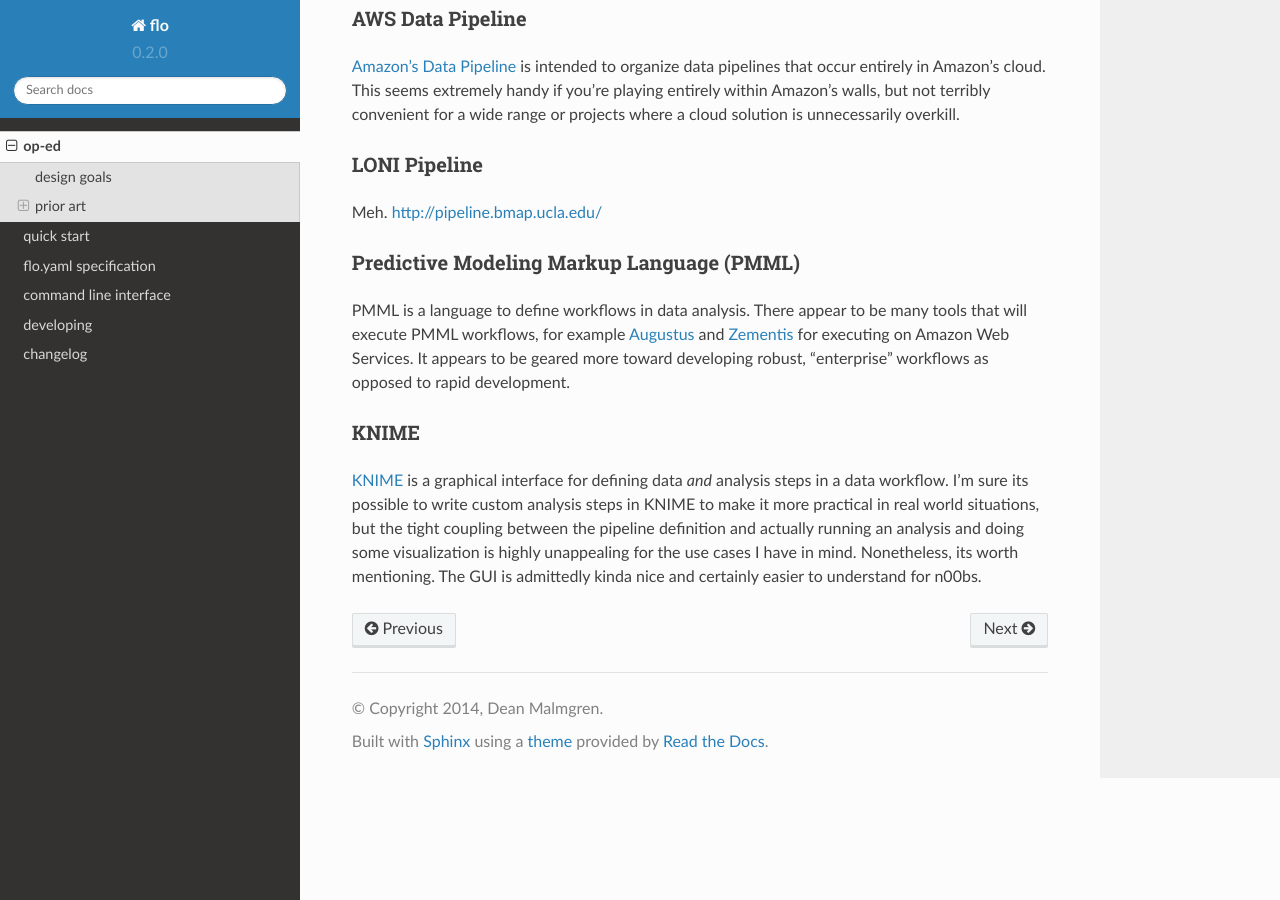
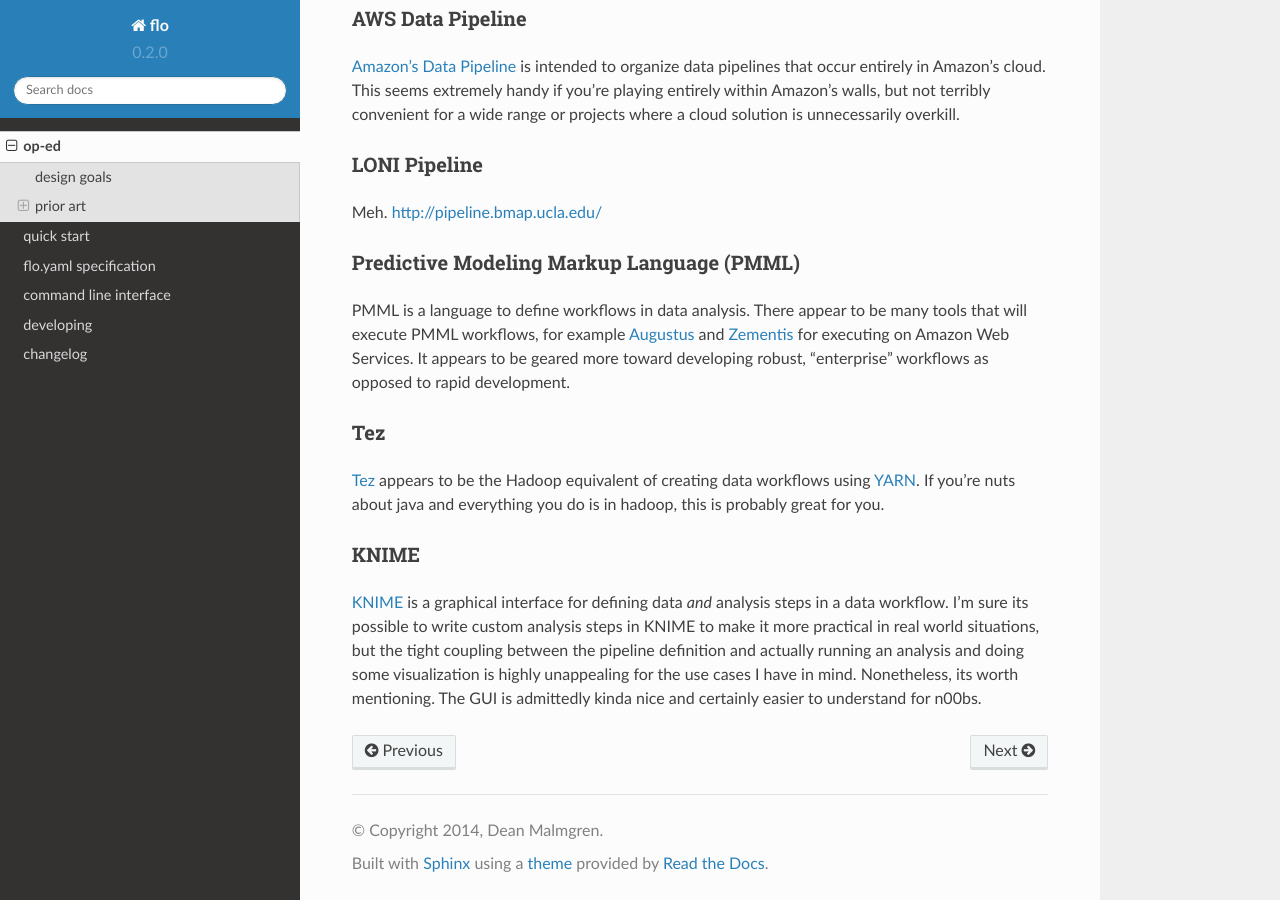
Before and after one commit to deanmalmgren/flo, a Sphinx documentation site: the page built from docs/op_ed.rst, in a window 1280 px wide and 900 px high, scrolled down 2523 px. Built offline with Sphinx 7.4.7 and the Read the Docs theme 2.0.0, drawn with Linux system fonts in a browser that asks for light colours.

Commit message:
added Tez to related projects

```diff
--- a/docs/op_ed.rst
+++ b/docs/op_ed.rst
@@ -183,6 +183,15 @@
 toward developing robust, "enterprise" workflows as opposed to rapid
 development.
 
+Tez
+'''
+
+`Tez <http://tez.apache.org/>`__ appears to be the Hadoop equivalent of
+creating data workflows using `YARN
+<http://hadoop.apache.org/docs/current/hadoop-yarn/hadoop-yarn-site/YARN.html>`__.
+If you're nuts about java and everything you do is in hadoop, this is
+probably great for you.
+
 KNIME
 '''''
 
```
